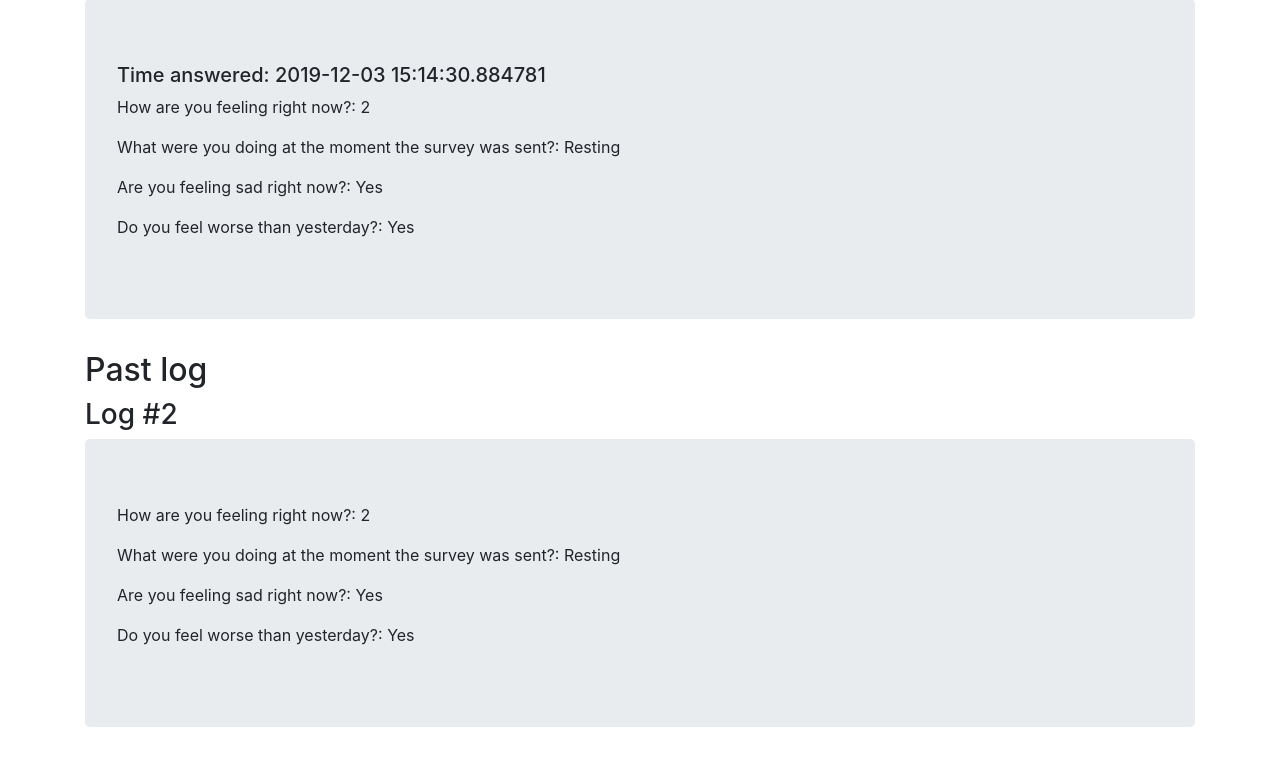
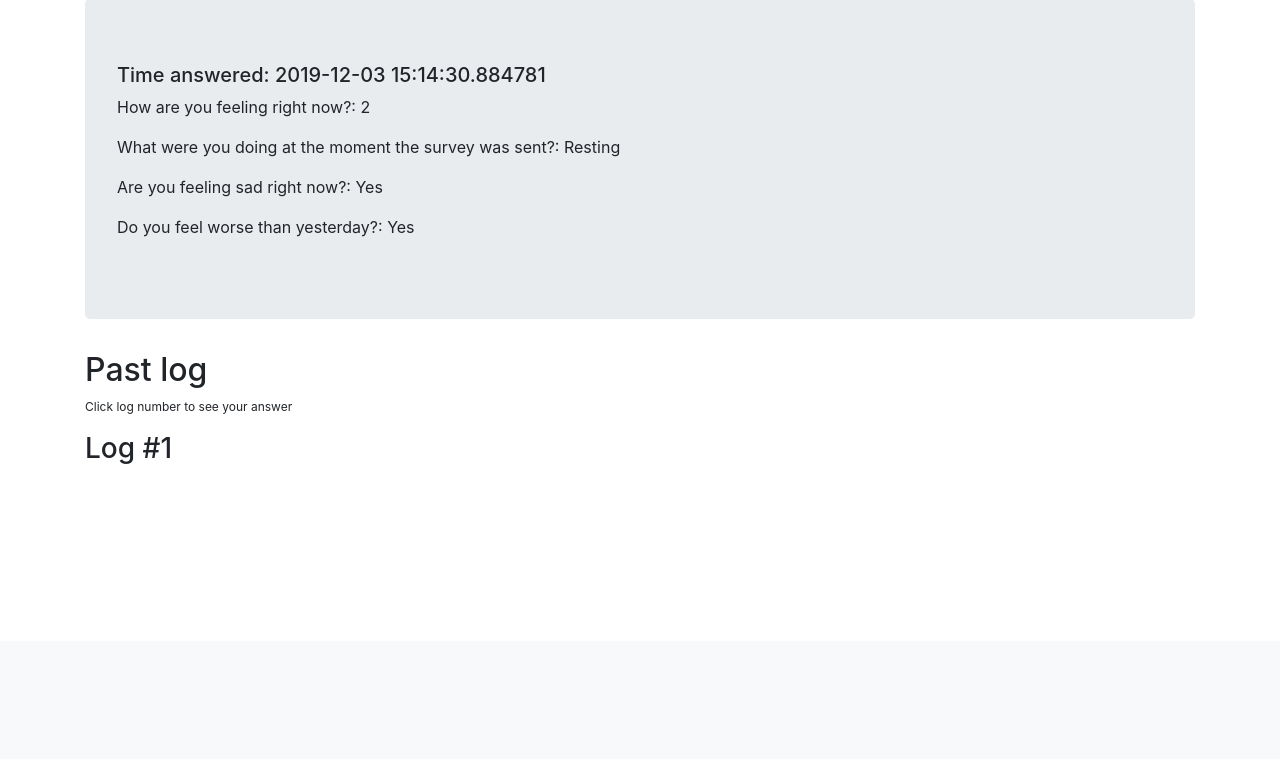
Before and after one commit to tt0507/Info4120_FP_flask, a Flask app: page /home in a window 1280 px wide. Shown: the part 159-918 px from the top of the page. After the commit the page ends 623 px from the top, so only its background shows below. Run offline with Flask 2, Linux system fonts and the light colour scheme; data comes from the database, SQL or seed files in the repository; both versions use the stored data as it was after the commit; some libraries are stand-ins or nearby versions.

Commit message:
edited home.html. Display newest and past logs

```diff
--- a/app/routes.py
+++ b/app/routes.py
@@ -18,7 +18,7 @@ def about():
 @app.route('/home')
 def home():
     recent_answer = Answer.query.filter_by(user_id=1).order_by(Answer.id.desc()).first()
-    past_answer = Answer.query.order_by(Answer.id.desc()).all()
+    past_answer = Answer.query.filter_by(user_id=1).order_by(Answer.id.desc()).all()
 
     return render_template('home.html', title='Home', recent_answer=recent_answer, past_answer=past_answer)
 
--- a/app/send_survey.py
+++ b/app/send_survey.py
@@ -1,5 +1,8 @@
 from twilio.rest import Client
 
+
+account_sid = 'AC9ecc9fc2e6eb35838aeeb9cf89e203cd'
+auth_token = '46cabc7d8bf35f7b0ccdb1ae0ce1d708'
 client = Client(account_sid, auth_token)
 
 message = client.messages \
--- a/app/static/styles.css
+++ b/app/static/styles.css
@@ -32,3 +32,11 @@
     margin-right: auto;
     margin-left: auto;
 }
+
+.show{
+    display: none;
+}
+
+.pointer{
+    cursor: pointer;
+}
--- a/app/templates/home.html
+++ b/app/templates/home.html
@@ -16,27 +16,29 @@
     <p>Do you feel worse than yesterday?: {{recent_answer.question4}}</p>
   </div>
   <h2>Past log</h2>
+  <p style="font-size: 12px">Click log number to see your answer</p>
   {% for record in past_answer %}
-    {% if record.id != 1 %}
-    <h3 onclick="showElement()">Log #{{record.log_number}}</h3>
-    <div class="show jumbotron">
+  {% if record.id != past_answer|length %}
+  <h3 onclick="showElement()" class="pointer">Log #{{record.log_number}}</h3>
+  <div class="show jumbotron" id="log{{record.log_number}}">
     <p>How are you feeling right now?: {{record.question1}}</p>
     <p>What were you doing at the moment the survey was sent?: {{record.question2}}</p>
     <p>Are you feeling sad right now?: {{record.question3}}</p>
     <p>Do you feel worse than yesterday?: {{record.question4}}</p>
   </div>
-    {% endif %}
-  {% endfor %}
-</div>
 
   <script>
-  function showElement(){
-    let x = document.getElementsByClassName("show");
-    if (x.style.display === "none"){
+      function showElement() {
+          let x = document.getElementById("log{{record.log_number}}");
+          if (x.style.display === "none") {
               x.style.display = "block";
           } else {
               x.style.display = "none"
           }
       }
   </script>
+  {% endif %}
+  {% endfor %}
+</div>
+
 {% endblock %}
```
Also changed, not shown: app/site.db. Lines whose indentation alone changed are shown as unchanged.
